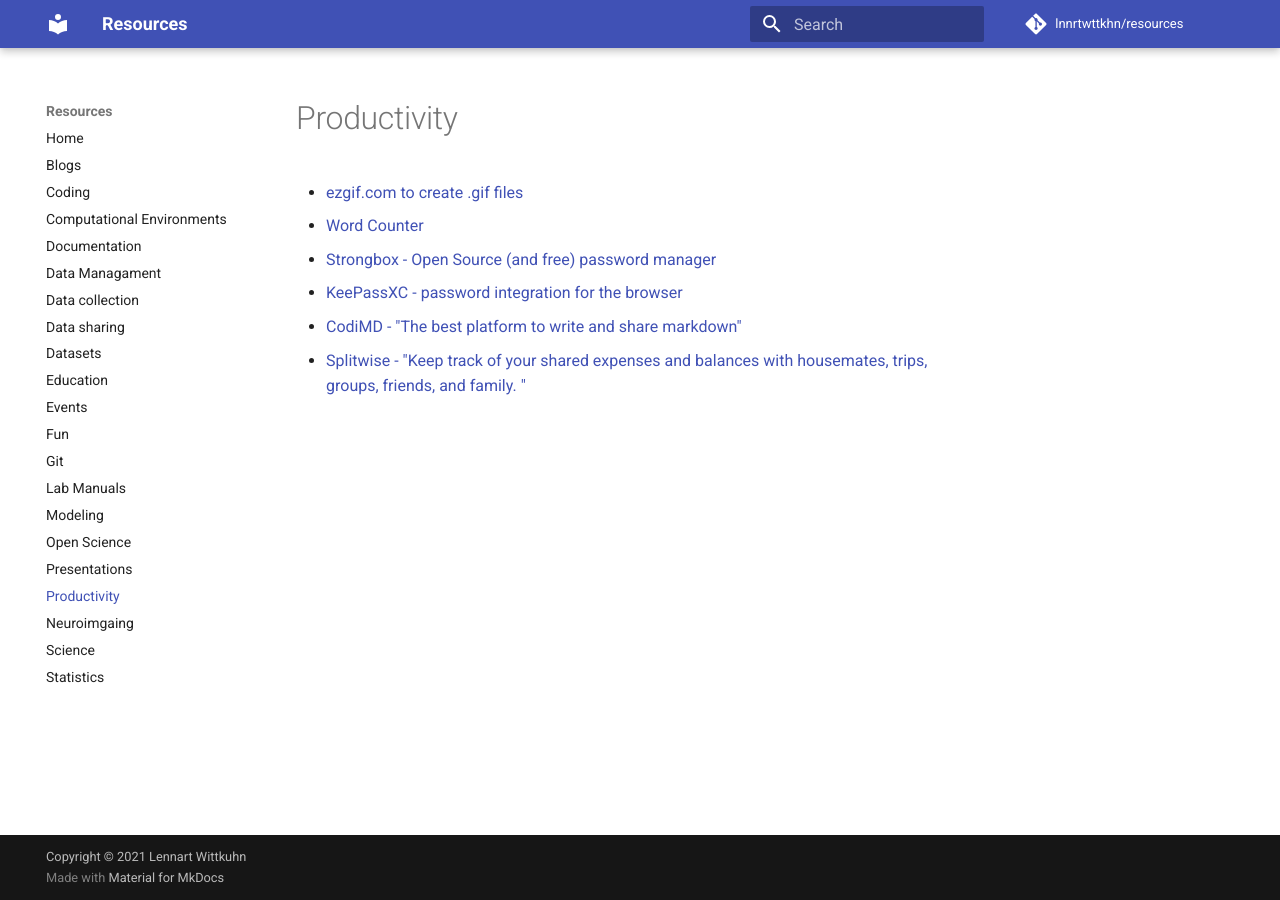
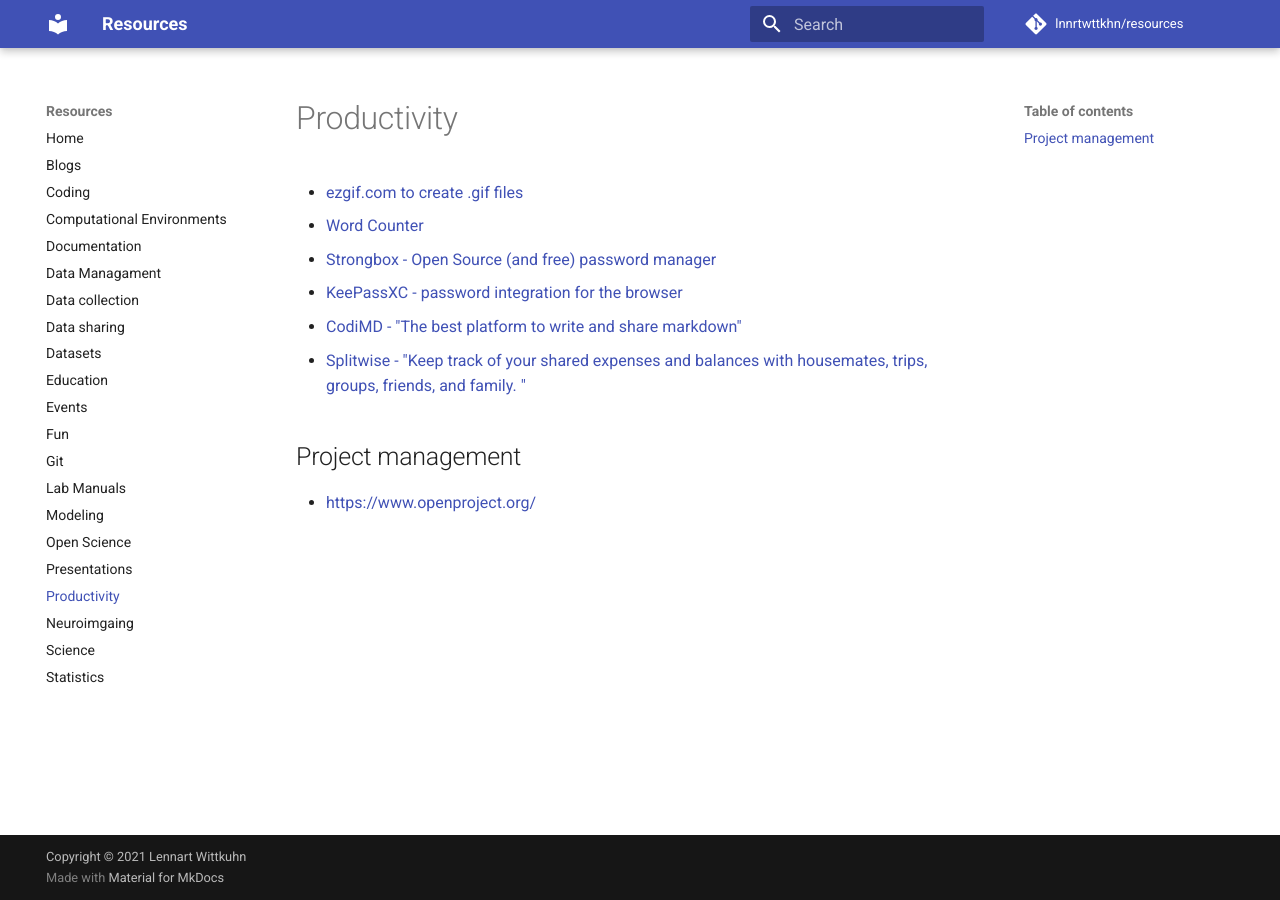
Before and after one commit to lnnrtwttkhn/resources, an MkDocs documentation site: the page built from docs/productivity.md, in a window 1280 px wide. Built offline with MkDocs 1.6.1 and Material for MkDocs 9.7.7, drawn with Linux system fonts in a browser that asks for light colours; comment, search, counter and statistics services are not loaded.

Commit message:
add section on project management apps

```diff
--- a/docs/productivity.md
+++ b/docs/productivity.md
@@ -6,3 +6,7 @@
 - [KeePassXC - password integration for the browser](https://keepassxc.org/)
 - [CodiMD - "The best platform to write and share markdown"](https://pad.gwdg.de/)
 - [Splitwise - "Keep track of your shared expenses and balances with housemates, trips, groups, friends, and family. "](https://secure.splitwise.com/)
+
+## Project management
+
+- https://www.openproject.org/
```
